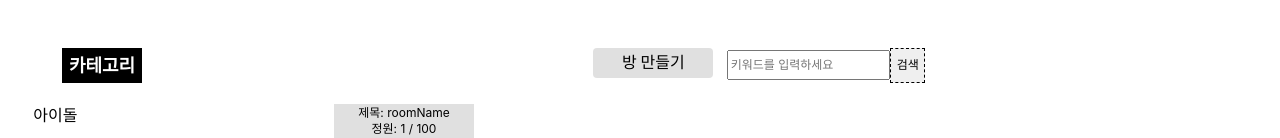
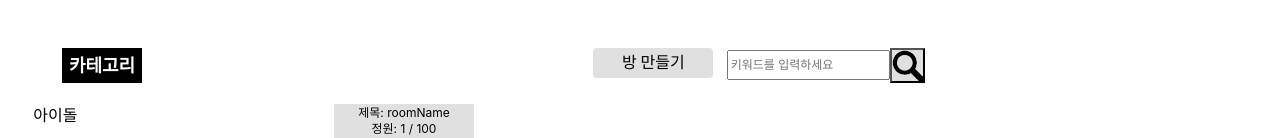
Before and after one commit to Do-yoon/boolpan, a React (Create React App) app: page / in a window 1280 px wide. Shown: the part 244-382 px from the top of the page. Built offline with nearby package versions, Linux system fonts and the light colour scheme; the HTML template or start-up script is replaced by a standard one.

Commit message:
input the search logo

```diff
--- a/src/component/SearchBar.tsx
+++ b/src/component/SearchBar.tsx
@@ -19,7 +19,7 @@ function TextInputArea() {
                    placeholder={Constant.KEYWORD_SEARCH_PLACEHOLDER}
                    value={key}
                    onChange={(e) => setKey(e.target.value)}/>
-            <input type='submit' id='search-button' value='검색'/>
+            <input type='submit' id='search-button' value=''/>
         </form>
     );
 }
--- a/src/css/MainLayout.css
+++ b/src/css/MainLayout.css
@@ -227,9 +227,11 @@ li {
 #search-button {
     width: 35px;
     height: 35px;
-    border: 1px dashed #010101;
     display: inline-block;
     margin: 0;
+    background: url("../../public/img/search_button.png") no-repeat;
+    background-size: 35px;
+    background-color: #e0e0e0;
 }
 
 #search-area {
--- a/src/tsconfig.json
+++ b/src/tsconfig.json
@@ -59,6 +59,9 @@
       ],
       "@component/*": [
         "component/*"
+      ],
+      "@img/*": [
+        "../public/img/*"
       ]
     },                                 /* A series of entries which re-map imports to lookup locations relative to the 'baseUrl'. */
     // "rootDirs": [],                              /* List of root folders whose combined content represents the structure of the project at runtime. */
```
Also changed, not shown: public/img/search_button.png (added), 1 other file (tests, documents, lock files or other folders).
